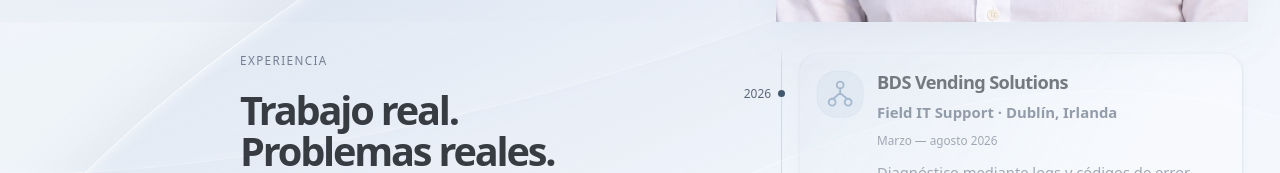
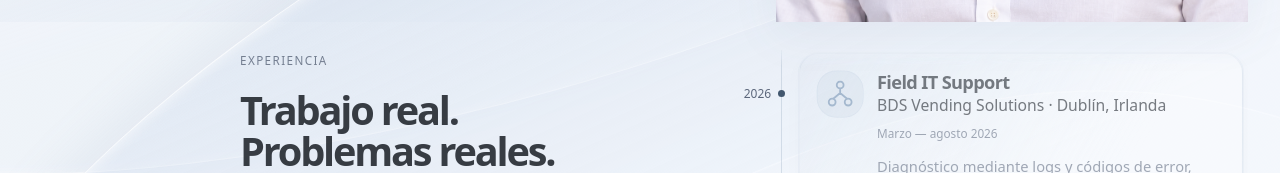
Before and after one commit to khalidbeno/khalidbeno.com, a Next.js app: page / in a window 1280 px wide. Shown: the part 778-951 px from the top of the page. Built offline with nearby package versions, Linux system fonts and the light colour scheme; no server answers.

Commit message:
style: show role first and company in muted secondary text

```diff
--- a/src/features/experience/experience-card.tsx
+++ b/src/features/experience/experience-card.tsx
@@ -25,9 +25,9 @@ export function ExperienceCard({
         />
       </span>
       <div className="experience-card-content">
-        <h3>{experience.company}</h3>
-        <p className="experience-role">
-          {copy.role}
+        <h3>{copy.role}</h3>
+        <p className="experience-company">
+          {experience.company}
           {copy.location ? ` · ${copy.location}` : ''}
         </p>
         <p className="experience-period">
```
